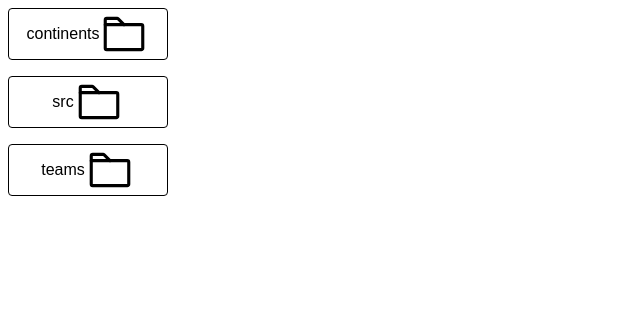
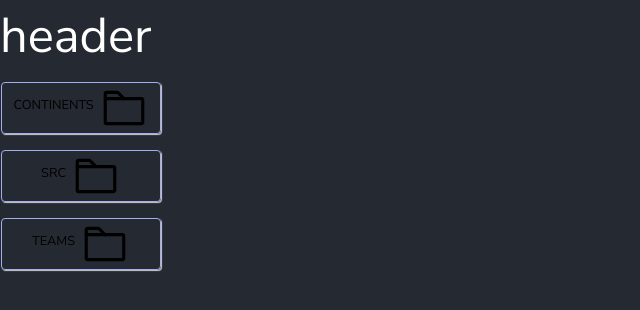
Before and after one commit to masiucd/recursion-ui, a Next.js app: page / in a window 1280 px wide. Shown: the top 310 px of the page, without its empty margins (0-640 px from the left). Built offline with nearby package versions, Linux system fonts and the light colour scheme.

Commit message:
global styles

```diff
--- a/components/app/header.tsx
+++ b/components/app/header.tsx
@@ -0,0 +1,11 @@
+import React from "react"
+
+const Header = () => {
+  return (
+    <header>
+      <h1>header</h1>
+    </header>
+  )
+}
+
+export default Header
--- a/components/app/layout.tsx
+++ b/components/app/layout.tsx
@@ -1,13 +1,18 @@
-import {css} from "@emotion/css"
+import {css} from "@emotion/react"
 import {FC, Fragment} from "react"
 
+import Header from "./header"
+
 const mainStyles = css`
-  max-width: 100rem;
-  margin: 1rem auto;
+  /* max-width: 10rem; */
+  /* margin: 1rem auto; */
+  border: 1px solid #3232;
+  /* background: red; */
 `
 
 const Layout: FC = ({children}) => (
   <Fragment>
+    <Header />
     <main css={mainStyles}>{children}</main>
   </Fragment>
 )
--- /dev/null
+++ b/components/styles/global.styles.tsx
@@ -0,0 +1,118 @@
+import {css, Global} from "@emotion/react"
+
+const GlobalStyles = () => {
+  return (
+    <Global
+      styles={css`
+        :root {
+          /* fonts */
+          --nunito: "Nunito Sans", sans-serif;
+
+          /* colors */
+          --bg: #252932;
+          --bg-2: #191c21;
+          --text: #fff;
+          --primary: #f56f6c;
+          --highlight: #195962;
+          --bg-900: #313642;
+          --bg-800: #3d4452;
+          --bg-700: #495163;
+          --bg-600: #555e73;
+          --bg-500: #616b83;
+          --bg-400: #6d7993;
+          --bg-300: #7d889f;
+          --bg-200: #8e97ab;
+          --bg-100: #9ea6b7;
+          /* elevations */
+          --sm-shadow: 0 1px 2px 0 rgba(0, 0, 0, 0.05);
+          --shadow: 0 1px 3px 0 rgba(0, 0, 0, 0.1),
+            0 1px 2px 0 rgba(0, 0, 0, 0.06);
+          --md-shadow: 0 4px 6px -1px rgba(0, 0, 0, 0.1),
+            0 2px 4px -1px rgba(0, 0, 0, 0.06);
+          --lg-shadow: 0 10px 15px -3px rgba(0, 0, 0, 0.1),
+            0 4px 6px -2px rgba(0, 0, 0, 0.05);
+          --xl-shadow: 0 20px 25px -5px rgba(0, 0, 0, 0.1),
+            0 10px 10px -5px rgba(0, 0, 0, 0.04);
+          --xxl-shadow: 0 25px 50px -12px rgba(0, 0, 0, 0.25);
+          --inner-shadow: inset 0 2px 4px 0 rgba(0, 0, 0, 0.06);
+          --none-shadow: 0 0 #0000;
+          /* sizes */
+          --h1: 3.052rem;
+          --h2: 2.441rem;
+          --h3: 1.953rem;
+          --h4: 1.563rem;
+          --h5: 1.25rem;
+          --maxWidth: 110rem;
+          --header-height: 10rem;
+          --footer-height: 10rem;
+          /* border-radius */
+          --border-radius-s: 3px;
+          --border-radius-m: 4px;
+          --border-radius-l: 5px;
+          --border-radius-xl: 6px;
+          --border-radius-2xl: 8px;
+        }
+        *::before,
+        *::after,
+        * {
+          margin: 0;
+          padding: 0;
+          box-sizing: inherit;
+        }
+        html {
+          font-size: 100%;
+          font-family: var(--nunito);
+        }
+        body {
+          height: 100%;
+          box-sizing: border-box;
+          font-weight: normal;
+          line-height: 1.75;
+          color: var(--text);
+          background-color: var(--bg);
+        }
+        h1 {
+          font-size: var(--h1);
+        }
+        h2 {
+          font-size: var(--h2);
+        }
+        h3 {
+          font-size: var(--h3);
+        }
+        h4 {
+          font-size: var(--h4);
+        }
+        h5 {
+          font-size: var(--h5);
+        }
+        h1,
+        h2,
+        h3,
+        h4,
+        h5,
+        h6 {
+          margin-bottom: 0.5rem;
+          font-family: var(--nunito);
+          font-weight: normal;
+          line-height: 1.5;
+        }
+        p,
+        ul,
+        ol {
+          line-height: 1.7;
+          font-weight: 400;
+          list-style: none;
+          font-family: var(--nunito);
+          margin-bottom: 0.25rem;
+        }
+        a {
+          text-decoration: none;
+          color: var(--color-text-text);
+        }
+      `}
+    />
+  )
+}
+
+export default GlobalStyles
--- a/pages/_app.tsx
+++ b/pages/_app.tsx
@@ -1,6 +1,16 @@
+import Layout from "@components/app/layout"
+import GlobalStyles from "@components/styles/global.styles"
 import type {AppProps} from "next/app"
+import {Fragment} from "react"
 
 function MyApp({Component, pageProps}: AppProps) {
-  return <Component {...pageProps} />
+  return (
+    <Fragment>
+      <GlobalStyles />
+      <Layout>
+        <Component {...pageProps} />
+      </Layout>
+    </Fragment>
+  )
 }
 export default MyApp
--- /dev/null
+++ b/pages/_document.tsx
@@ -0,0 +1,30 @@
+import Document, {Head, Html, Main, NextScript} from "next/document"
+
+class MyDocument extends Document {
+  render() {
+    return (
+      <Html>
+        <Head>
+          <link rel="preconnect" href="https://fonts.googleapis.com" />
+          <link
+            rel="preconnect"
+            href="https://fonts.gstatic.com"
+            crossOrigin="anonymous"
+          />
+          <link
+            href="https://fonts.googleapis.com/css2?family=Nunito+Sans:ital,wght@0,200;0,300;0,400;0,600;0,700;1,200;1,300;1,400;1,600&display=swap"
+            rel="stylesheet"
+          />
+          <meta name="description" content="Generated by create next app" />
+          <link rel="icon" href="/favicon.ico" />
+        </Head>
+        <body>
+          <Main />
+          <NextScript />
+        </body>
+      </Html>
+    )
+  }
+}
+
+export default MyDocument
--- a/pages/index.tsx
+++ b/pages/index.tsx
@@ -3,12 +3,15 @@ import File from "@components/icons/file"
 import FolderClosed from "@components/icons/folder.closed"
 import FolderOpen from "@components/icons/folder.open"
 import {css} from "@emotion/react"
+import styled from "@emotion/styled"
 import useToggle from "@hooks/toggle"
 import type {NextPage} from "next"
 import Head from "next/head"
 import React, {FC, Fragment} from "react"
 
 import data from "../data/folder-data.json"
+
+const Page = styled.section``
 
 const Home: NextPage = () => {
   return (
@@ -18,7 +21,10 @@ const Home: NextPage = () => {
         <meta name="description" content="Generated by create next app" />
         <link rel="icon" href="/favicon.ico" />
       </Head>
-      <FolderStructure />
+
+      <Page>
+        <FolderStructure />
+      </Page>
     </Fragment>
   )
 }
@@ -78,13 +84,23 @@ const Row: FC<RowProps> = ({level, node, children}) => {
             margin-bottom: 1rem;
             display: flex;
             align-items: center;
-            border: 1px solid #000;
+            border: 1px solid ${on ? "#2a3370" : "#a4aeef"};
+            box-shadow: ${on ? "2px 2px 3px #ccc" : "1px 1px 1px #ccc"};
             min-width: 10rem;
             align-items: center;
             justify-content: center;
           `}
         >
-          {node.text} {renderIcon(on, node.hasChildren)}
+          <p
+            css={css`
+              text-transform: uppercase;
+              font-size: 0.8rem;
+              margin-right: 0.3rem;
+            `}
+          >
+            {node.text}
+          </p>{" "}
+          {renderIcon(on, node.hasChildren)}
         </Button>
       </div>
       {on && children}
```
